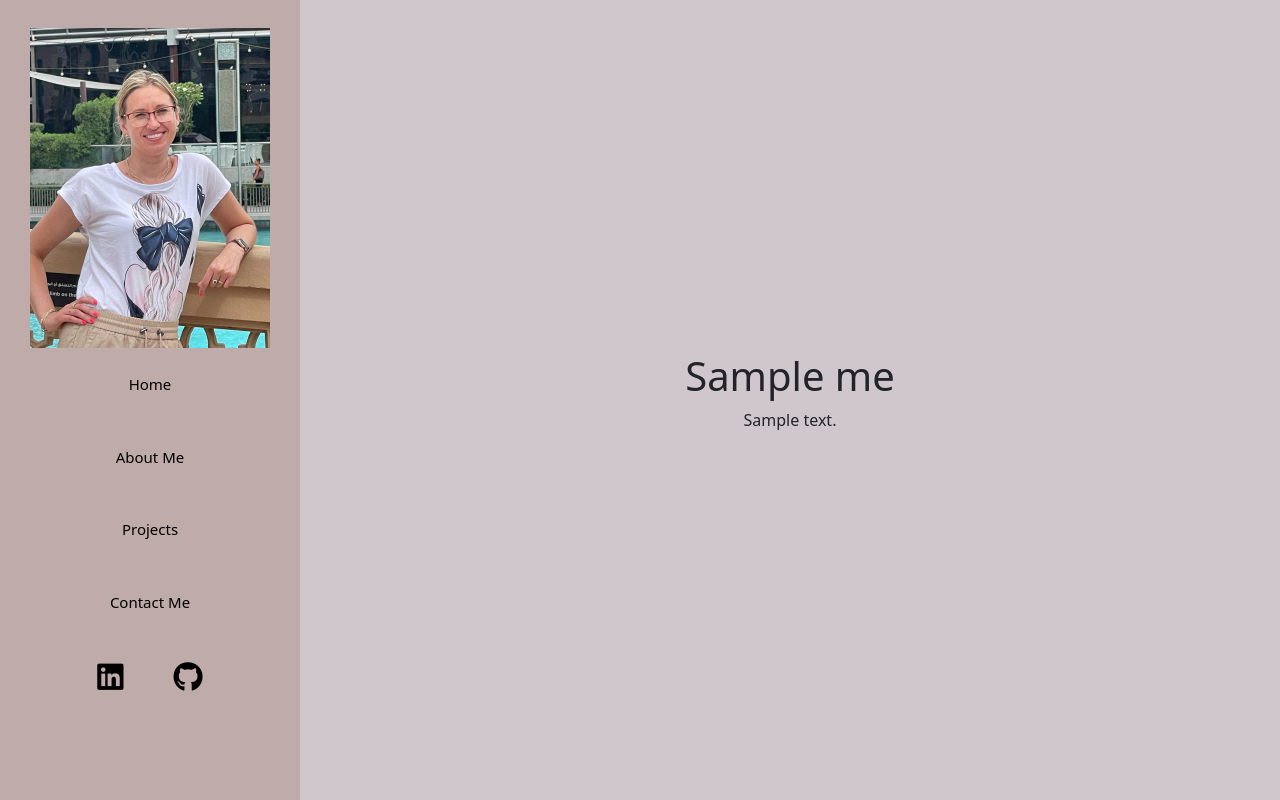
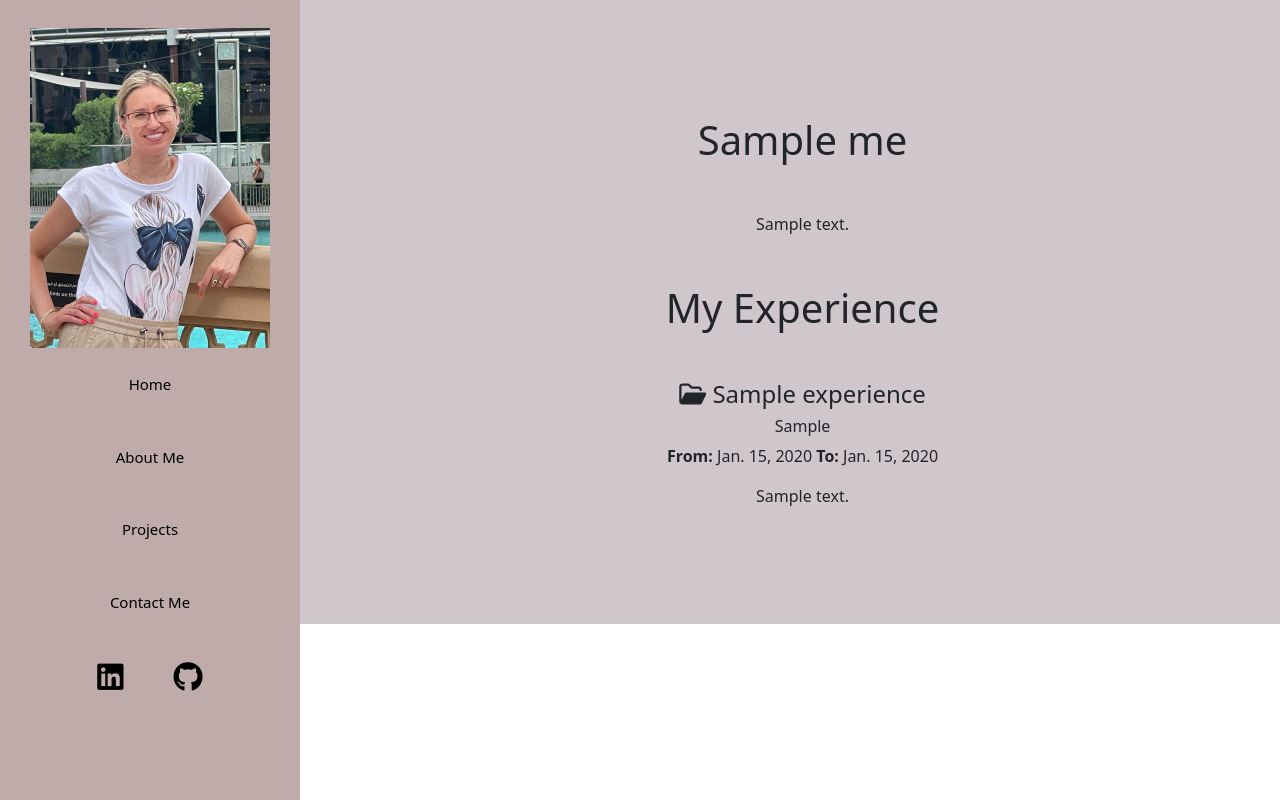
Before and after one commit to Aliona83/Portfolio, a Django app: page /about_me/ in a window 1280 px wide. Run offline with Django 5.2, Linux system fonts and the light colour scheme; tables that the repository leaves empty hold one stand-in row (values such as "Sample post").

Commit message:
Finised create view for experience section add style

```diff
--- a/Portfolio/static/css/styles.css
+++ b/Portfolio/static/css/styles.css
@@ -35,7 +35,7 @@ body, html {
     margin-left: 300px; /* Margin to accommodate the fixed sidebar width */
     padding: 20px;
     width: calc(100% - 300px); /* Adjust width to not overlap with sidebar */
-    height: 100vh; /* Full height */
+    /* height: 100vh;  */
     display: flex;
     align-items: center;
     justify-content: center;
--- a/Portfolio/templates/Portfolio/about_me.html
+++ b/Portfolio/templates/Portfolio/about_me.html
@@ -4,8 +4,27 @@
 
 
 {% block content %}
-<div class="container text-center">
-    <h1>{{title}} </h1>
+<div class="container-fluid, text-center">
+    <div class="row">
+<div class="col-12 col-sm-10 mx-5 my-5">
+    <h1 class="about m-5">{{title}} </h1>
     <p>{{description}}</p>
+    <div class="experience-container text-center mt-5">
+        <h1>My Experience</h1>
+        <div class="experience-container text-center mt-5">
+            {% for experience in experiences %}
+            <div class="experience-item mb-5">
+                <h4> <i class="fa-regular fa-folder-open"></i> {{ experience.job_title }} </h4 >
+                    <h6>{{ experience.company }}</h6>
+                <p><strong>From:</strong> {{ experience.start_date }} <strong>To:</strong> {% if experience.end_date %}{{ experience.end_date }}{% else %}Present{% endif %}</p>
+                <p>{{ experience.description }}</p>
+            </div>
+            {% endfor %}
+        </div>
+    </div>
 </div>
+</div>
+</div>
+
+
 {% endblock %}
--- a/Portfolio/templates/Portfolio/base.html
+++ b/Portfolio/templates/Portfolio/base.html
@@ -31,7 +31,7 @@
             </div>
         </div>
 
-        <div class="main_container d-flex align-items-center justify-content-center">
+        <div class="main_container  d-flex align-items-center justify-content-center">
             {% block content %}{% endblock %}
         </div>
 
--- a/Portfolio/views.py
+++ b/Portfolio/views.py
@@ -1,5 +1,5 @@
 from django.shortcuts import render
-from .models import About_me
+from .models import About_me, Experience
 
 from django.shortcuts import render
 
@@ -11,10 +11,13 @@ def main(request):
 
 def about_me(request):
     about_me = About_me.objects.first()
+    experiences = Experience.objects.all()
     context = {
         'title': about_me.title,
-        'description': about_me.description}
+        'description': about_me.description,
+        'experiences': experiences,}
     return render(request, 'Portfolio/about_me.html',context)
+
 def projects(request):
     return render(request, 'Portfolio/projects.html')
 
```
